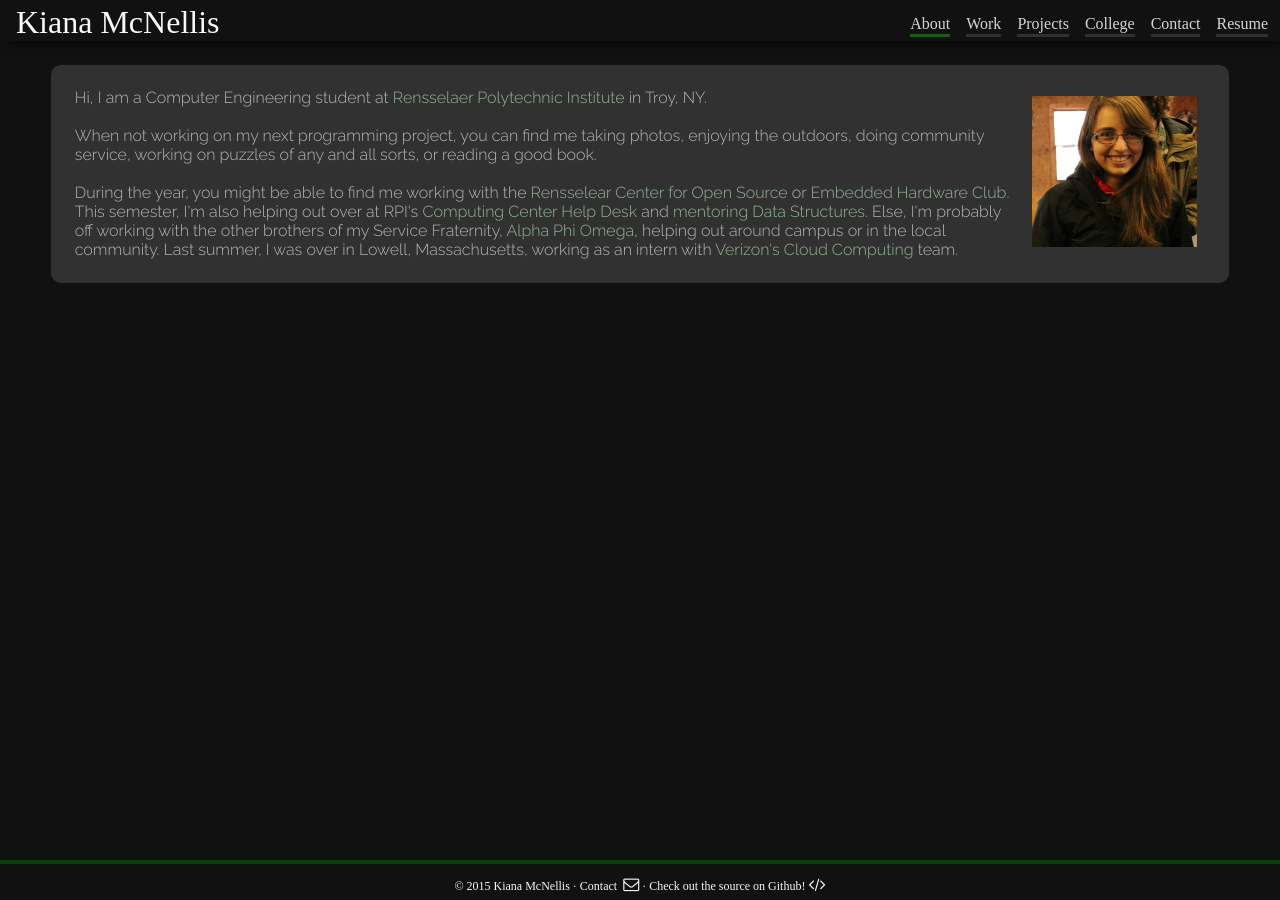
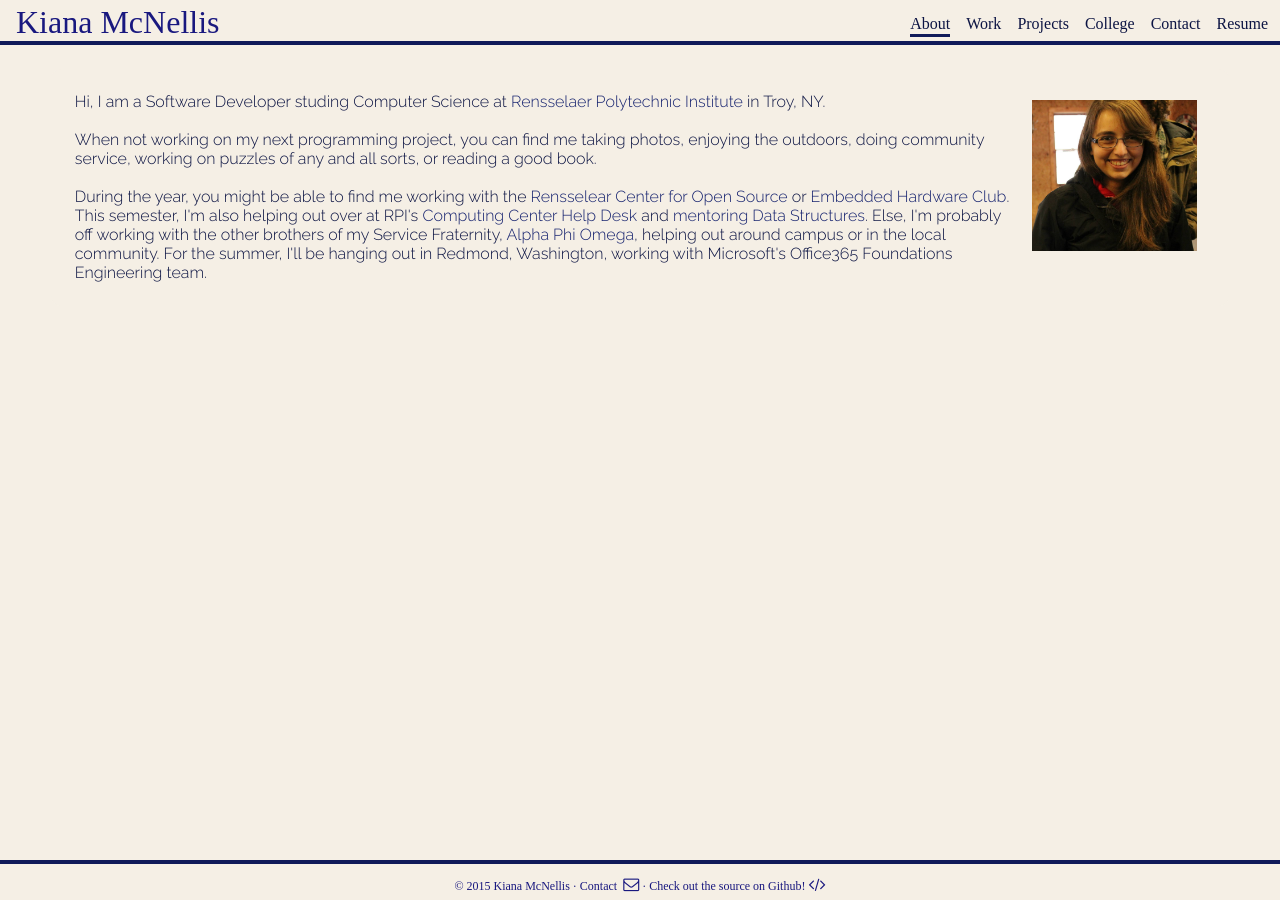
Before and after one commit to kmcnellis/kmcnellis.github.io, a Jekyll site: the page built from about/index.html, in a window 1280 px wide. Built offline with Jekyll 4.4.1, drawn with Linux system fonts in a browser that asks for light colours; nearby versions of some CDN libraries; some web fonts are replaced.

Commit message:
Basic Update

```diff
--- a/_includes/head.html
+++ b/_includes/head.html
@@ -7,10 +7,10 @@
 	<link href="//maxcdn.bootstrapcdn.com/font-awesome/4.1.0/css/font-awesome.min.css" rel="stylesheet">
 
 	<!-- For less, comment line 10 and uncomment 12 and 13-->
-	<link rel="stylesheet" href="{{root}}css/master.css" type="text/css" media="screen" title={{page.title}} charset="utf-8">
+	<!-- <link rel="stylesheet" href="{{root}}css/master.css" type="text/css" media="screen" title={{page.title}} charset="utf-8"> -->
 
-	<!-- <link rel="stylesheet/less" href="{{root}}css/master.less" type="text/less" media="screen" title={{page.title}} charset="utf-8">
-	<script src="{{root}}less-1.7.0.js" type="text/javascript"></script> -->
+	<link rel="stylesheet/less" href="{{root}}css/master.less" type="text/less" media="screen" title={{page.title}} charset="utf-8">
+	<script src="{{root}}less-1.7.0.js" type="text/javascript"></script>
 
 	<script language="javascript" src="/scripts/email.js"></script>
 
--- a/about/index.html
+++ b/about/index.html
@@ -8,8 +8,8 @@ root: "../"
 		<p>
 			<img class="main-img" src="../content/me.jpg" width="165" height="151">
 
-			Hi, I am a Computer Engineering student at <a class="main-link" href="/college">Rensselaer Polytechnic Institute</a> in Troy, NY. <br><br>
-			When not working on my next programming project, you can find me taking photos, enjoying the outdoors, doing community service, working on puzzles of any and all sorts, or reading a good book. <br><br>During the year, you might be able to find me working with the <a class="main-link" href="/projects#RCOS">Rensselear Center for Open Source</a> or <a class="main-link" href="/college#EHC">Embedded Hardware Club</a>.  This semester, I'm also helping out over at RPI's <a class="main-link" href="/college#VCC">Computing Center Help Desk</a> and <a class="main-link" href="/college#DS">mentoring Data Structures</a>.  Else, I'm probably off working with the other brothers of my Service Fraternity, <a class="main-link" href="/college#APO">Alpha Phi Omega</a>, helping out around campus or in the local community. Last summer, I was over in Lowell, Massachusetts, working as an intern with <a class="main-link" href="/work#verizon">Verizon's Cloud Computing</a> team.
+			Hi, I am a Software Developer studing Computer Science at <a class="main-link" href="/college">Rensselaer Polytechnic Institute</a> in Troy, NY. <br><br>
+			When not working on my next programming project, you can find me taking photos, enjoying the outdoors, doing community service, working on puzzles of any and all sorts, or reading a good book. <br><br>During the year, you might be able to find me working with the <a class="main-link" href="/projects#RCOS">Rensselear Center for Open Source</a> or <a class="main-link" href="/college#EHC">Embedded Hardware Club</a>.  This semester, I'm also helping out over at RPI's <a class="main-link" href="/college#VCC">Computing Center Help Desk</a> and <a class="main-link" href="/college#DS">mentoring Data Structures</a>.  Else, I'm probably off working with the other brothers of my Service Fraternity, <a class="main-link" href="/college#APO" >Alpha Phi Omega</a>, helping out around campus or in the local community. For the summer, I'll be hanging out in Redmond, Washington, working with Microsoft's Office365 Foundations Engineering team.
 
 
 		</p>
--- a/css/basic.less
+++ b/css/basic.less
@@ -1,18 +1,21 @@
 @dark-grey: #494747;
 @light-grey: #d4d4d4;
 
+@blue: #19187f;
 
 @dark-blue: #0c1443;
-@dark-blue2: #120c43;
-@pale-blue: lighten(@dark-blue, 80%);
+@dark-blue1: #120c43;
+@pale-blue: #dadff2;
+@highlight-blue: @light-grey;
+
+@medium-blue: lighten(@dark-blue, 10%);
+@medium-dark-blue: lighten(@dark-blue, 5%);
+
 @light-blue: #50c9fd;
 @dark-green: #1c5b02;
-@neutral: #f2ece2;
-
+@neutral-dark: #f2ece2;
+@neutral: #f5efe5;
 // mine
-
-
-
 // pallet url: http://colorschemedesigner.com/#2Q21TYI88WTdJ3WTC-4QuIgsTGOr
 @Evergreen-lightest: #f8f8f8;
 @Evergreen-lighter: #d6d6d6;
@@ -35,21 +38,21 @@
 @size-large: 8*@size-inc;
 @size-title: 10*@size-inc;
 
-@heading-color: @Evergreen-lightest;
-@text-color: @Evergreen-light;
-@titleText-color: @Evergreen-lightest;
-@titleSub-color: @Evergreen-lighter;
+@heading-color: @blue;
+@text-color: @dark-blue;
+@titleText-color: @blue;
+@titleSub-color:  @dark-blue;
 
-@link-color:@Evergreen-palegreen;
+@link-color: @highlight-blue;
 
-@box-color: @Evergreen-dark;
+@box-color: @neutral;
 
-@background-color: @Evergreen-verydark;
-@hover-color: @Evergreen-red;
-@titleBar-color: @Evergreen-verydark;
-@sub-color: @Evergreen-lightgreen;
-@tag-color: @Evergreen-palegreen;
+@background-color: @neutral;
+@hover-color: @highlight-blue;
+@titleBar-color: @neutral;
+@sub-color: @medium-dark-blue;
+@tag-color: @medium-blue;
 
-@divider-color: @Evergreen-green;
+@divider-color: @medium-dark-blue;
 @font-serif: 'Quattrocento', serif;
 @font-sans: 'Raleway', sans-serif;
--- a/css/body.less
+++ b/css/body.less
@@ -186,7 +186,7 @@ a:active {
 }
 
 .main-link a:link{
-    font-color: white;
+    font-color: @tag-color;
 }
 
 .content-link p{
@@ -198,6 +198,8 @@ a:active {
     display:inline-block;
     padding-right: @size-base;
     vertical-align: middle;
+    box-shadow:0px 9px 9px -12px @tag-color;
+
 }
 
 a.home-menu{
@@ -205,14 +207,13 @@ a.home-menu{
     text-align: center;
     font-size: @size-title;
     font-weight: lighter;
-    color: white;
+    color: @titleText-color;
     height: @size-medium;
 }
 
 .home-menu{
     padding-left: @size-title;
     padding-right: @size-title;
-    box-shadow:0px 9px 9px -12px @tag-color;
 
 }
 
@@ -276,7 +277,7 @@ p a.main-link:link {
 }
 
 p a.main-link:link i{
-    color: white;
+    color: @sub-color;
     text-decoration: inherit;
 }
 
@@ -293,7 +294,7 @@ p a.main-link:visited {
 }
 
 p a.main-link:visited i{
-    color: white;
+    color: @sub-color;
     text-decoration: inherit;
 }
 
--- a/css/header.less
+++ b/css/header.less
@@ -8,9 +8,10 @@
     font-weight: normal;
     margin: 0 0 0 0;
     padding: @size-inc @size-inc 0;
-    box-shadow: 0px 3px 15px -5px black;
     top:0;
+    border-bottom: @size-inc solid  @divider-color;
 }
+
 .title-bar{
     width:100%;
     display: block;
--- a/css/master.css
+++ b/css/master.css
@@ -2,7 +2,7 @@
 basic.less is only for storing variables to be used across less files*/
 body {
   font-size: 8px;
-  background-color: #111111;
+  background-color: #f5efe5;
   width: 100%;
   margin: 0;
   padding: 0;
@@ -14,10 +14,10 @@ body {
   top: 0;
   margin: 0;
   padding: 0;
-  color: #111111;
+  color: #f5efe5;
 }
 #content {
-  color: #111111;
+  color: #f5efe5;
   margin-left: 4%;
   margin-right: 4%;
   margin-top: 16px;
@@ -30,7 +30,7 @@ body {
   text-align: center;
   font-size: 32px;
   font-weight: lighter;
-  color: #f8f8f8;
+  color: #19187f;
   vertical-align: middle;
 }
 .page-content {
@@ -41,16 +41,16 @@ body {
   padding-bottom: 2%;
   -moz-border-radius: 10px;
   border-radius: 10px;
-  background-color: #313131;
+  background-color: #f5efe5;
   text-align: left;
   font-weight: lighter;
-  color: #111111;
+  color: #f5efe5;
 }
 h1 {
   font-family: 'Raleway', sans-serif;
   font-size: 24px;
   font-weight: 400;
-  color: #f8f8f8;
+  color: #19187f;
   margin-top: 0;
   margin-right: 0;
   margin-left: 0;
@@ -62,7 +62,7 @@ h2 {
   font-family: 'Raleway', sans-serif;
   font-size: 16px;
   font-weight: 700;
-  color: #d6d6d6;
+  color: #0c1443;
   margin-top: 0;
   margin-right: 0;
   margin-left: 0;
@@ -73,7 +73,7 @@ h3 {
   font-family: 'Raleway', sans-serif;
   font-size: 16px;
   font-weight: 400;
-  color: #d6d6d6;
+  color: #0c1443;
   margin-top: 0;
   margin-right: 0;
   margin-left: 0;
@@ -84,7 +84,7 @@ p {
   font-family: 'Raleway', sans-serif;
   font-size: 16px;
   font-weight: 300;
-  color: #b6b6b6;
+  color: #0c1443;
   margin-top: 0;
   margin-right: 0;
   margin-left: 0;
@@ -102,7 +102,7 @@ p {
   padding-left: 0;
   padding-bottom: 0;
   margin: 0 0 0 0;
-  background-color: #08400c;
+  background-color: #101a59;
 }
 a:link {
   text-decoration: inherit;
@@ -166,7 +166,7 @@ a:active {
   font-size: 16px;
 }
 .main-link a:link {
-  font-color: white;
+  font-color: #14216e;
 }
 .content-link p {
   display: inline-block;
@@ -182,24 +182,24 @@ a.home-menu {
   text-align: center;
   font-size: 40px;
   font-weight: lighter;
-  color: white;
+  color: #19187f;
   height: 24px;
 }
 .home-menu {
   padding-left: 40px;
   padding-right: 40px;
-  box-shadow: 0px 9px 9px -12px #96b597;
+  box-shadow: 0px 9px 9px -12px #14216e;
 }
 a.home-menu:hover {
-  color: #6a0e0b;
-  box-shadow: 0px 9px 9px -10px #6a0e0b;
+  color: #d4d4d4;
+  box-shadow: 0px 9px 9px -10px #d4d4d4;
 }
 a.home-menu:active {
-  color: #6a0e0b;
-  box-shadow: 0px 9px 9px -10px #6a0e0b;
+  color: #d4d4d4;
+  box-shadow: 0px 9px 9px -10px #d4d4d4;
 }
 .title.home-menu {
-  color: #f8f8f8;
+  color: #19187f;
 }
 .tagline {
   padding-left: 4px;
@@ -210,7 +210,7 @@ a.tagline {
   text-align: center;
   font-size: 20px;
   font-weight: lighter;
-  color: #96b597;
+  color: #14216e;
   height: 24px;
 }
 .sub-menu {
@@ -223,12 +223,12 @@ a.sub-menu {
   text-align: center;
   font-size: 24px;
   font-weight: lighter;
-  color: #1b5915;
+  color: #101a59;
   height: 24px;
 }
 a.sub-menu:hover {
   border-bottom: 3px solid;
-  border-bottom-color: #6a0e0b;
+  border-bottom-color: #d4d4d4;
 }
 a.main-link:link {
   color: inherit;
@@ -236,12 +236,12 @@ a.main-link:link {
   font-size: inherit;
 }
 p a.main-link:link {
-  color: #96b597;
+  color: #14216e;
   text-decoration: inherit;
   font-size: inherit;
 }
 p a.main-link:link i {
-  color: white;
+  color: #101a59;
   text-decoration: inherit;
 }
 a.main-link:visited {
@@ -250,7 +250,7 @@ a.main-link:visited {
   font-size: inherit;
 }
 p a.main-link:visited {
-  color: #96b597;
+  color: #14216e;
   text-decoration: inherit;
   font-size: inherit;
 }
@@ -259,39 +259,39 @@ p a.main-link:visited i {
   text-decoration: inherit;
 }
 a.main-link:hover {
-  color: #6a0e0b;
+  color: #d4d4d4;
   text-decoration: inherit;
   font-size: inherit;
 }
 p a.main-link:hover {
-  color: #6a0e0b;
+  color: #d4d4d4;
   text-decoration: inherit;
   font-size: inherit;
 }
 p a.main-link:hover i {
-  color: #6a0e0b;
+  color: #d4d4d4;
   text-decoration: inherit;
 }
 a.main-link:active {
-  color: #6a0e0b;
+  color: #d4d4d4;
   text-decoration: inherit;
   font-size: inherit;
 }
 p a.main-link:active {
-  color: #6a0e0b;
+  color: #d4d4d4;
   text-decoration: inherit;
   font-size: inherit;
 }
 #header {
   width: 100%;
-  color: #f8f8f8;
-  background-color: #111111;
+  color: #19187f;
+  background-color: #f5efe5;
   font-family: 'Quattrocento', serif;
   font-weight: normal;
   margin: 0 0 0 0;
   padding: 4px 4px 0;
-  box-shadow: 0px 3px 15px -5px #000000;
   top: 0;
+  border-bottom: 4px solid #101a59;
 }
 .title-bar {
   width: 100%;
@@ -322,7 +322,7 @@ p a.main-link:active {
   margin: 0 4px;
 }
 .title-bar a {
-  color: #f8f8f8;
+  color: #19187f;
 }
 .title-bar li {
   text-align: left;
@@ -342,18 +342,18 @@ p a.main-link:active {
   padding-right: 2;
   margin: 0 8px 0;
   border-bottom: 3px solid;
-  border-bottom-color: #313131;
+  border-bottom-color: #f5efe5;
   font-size: 24px;
   height: 1.1em ;
 }
 .title-bar ul li a {
-  color: #d6d6d6;
+  color: #0c1443;
 }
 .title-bar ul li:hover {
-  border-bottom-color: #6a0e0b;
+  border-bottom-color: #d4d4d4;
 }
 #selected {
-  border-bottom-color: #1b5915;
+  border-bottom-color: #101a59;
 }
 #footer {
   bottom: 0;
@@ -366,6 +366,6 @@ p a.main-link:active {
   padding-top: 12px;
   font-family: 'Quattrocento', serif;
   font-size: 12px;
-  color: #f8f8f8;
-  border-top: 4px solid #08400c;
+  color: #19187f;
+  border-top: 4px solid #101a59;
 }
--- a/work/index.html
+++ b/work/index.html
@@ -16,7 +16,7 @@ root: "../"
 					I was a member of the hypervisor team, developing the compute backend for cloud hosting. I designed and implemented a system to automatically export the memory dumps and log files off of crashed hypervisors, onto a long-term and permanant storage platform to enable the developers and maintaners to be able to more efficiently and easily debug and recover from problems, without impacting the production environment and resources. I also helped implement a system and dev-ops tools for long term secure secret key management across releases.
 				</p>
 			</div>
-			<img class="content-image" src="../content/vz-logo-trans.png"  width="80">
+			<!-- <img class="content-image" src="../content/vz-logo-trans.png"  width="80"> -->
 		</div>
 		<div  class="content-split"></div>
 		<div id="RCOS" class="content-box">
@@ -29,6 +29,6 @@ root: "../"
 					During the school year, I work as a software developer for RCOS, a student run program that organizes undergraduates to work on various open source projects and provides resources and support for them. Currently, I am working on creating an online <a class="main-link" href="/projects#HWserver">programming homework submission server</a> for the computer science department.
 				</p>
 			</div>
-			<img class="content-image" src="../content/rcos.png"   width="80">
+			<!-- <img class="content-image" src="../content/rcos.png"   width="80"> -->
 		</div>
 	</div>
```
Also changed, not shown: Gemfile.lock.
